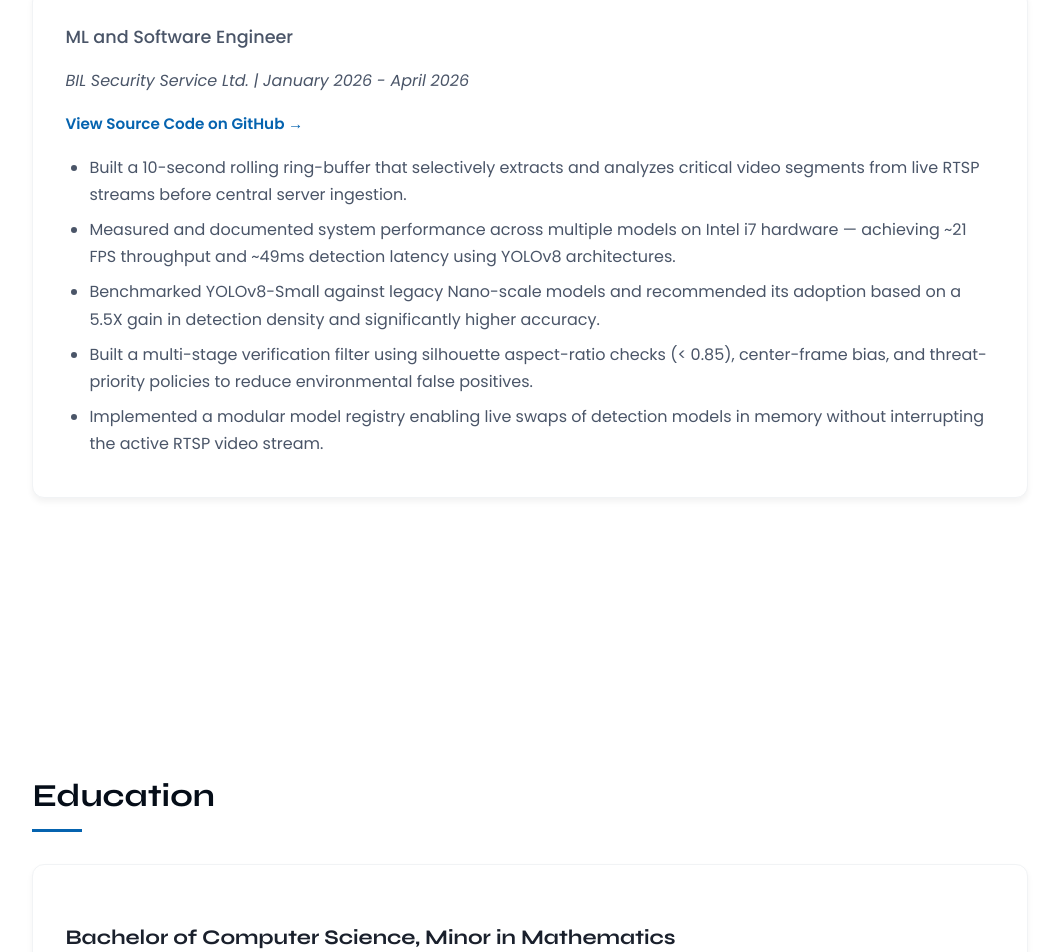
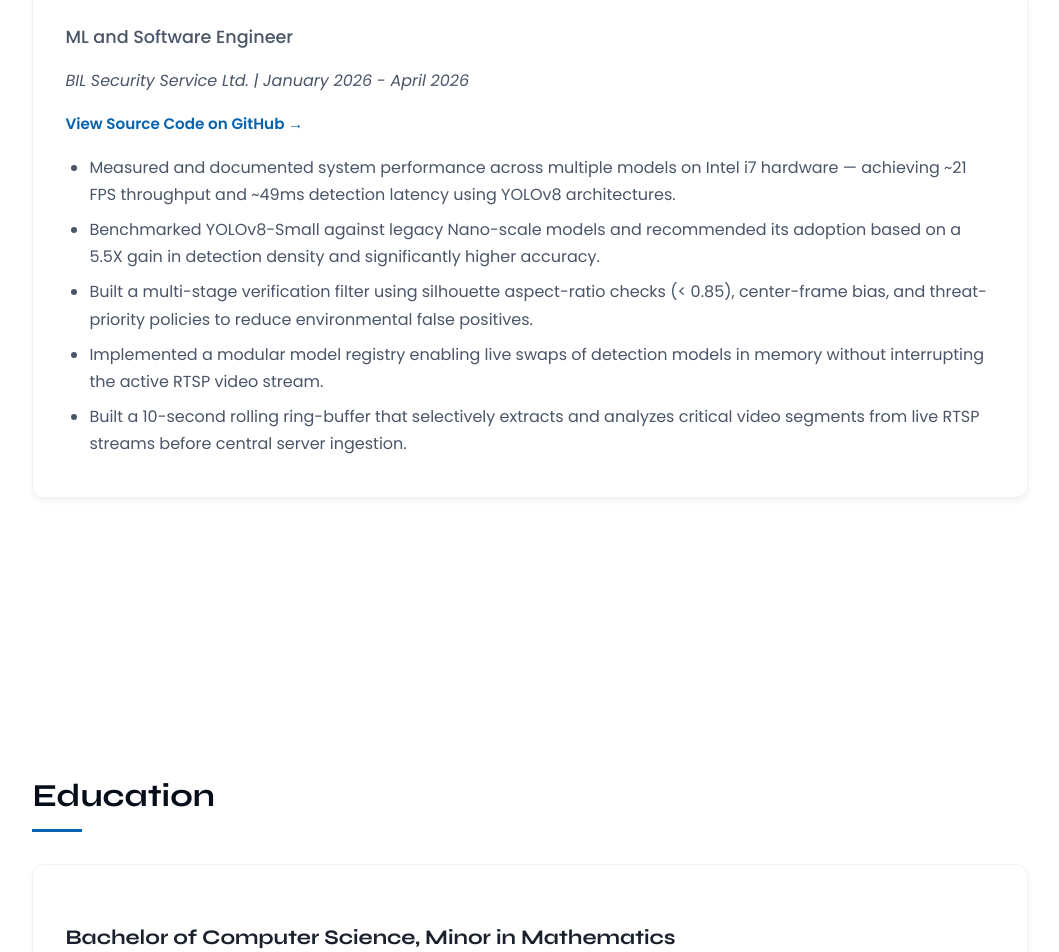
Before and after one commit to subhashyadavon/SubhashYadav, a React (Vite) app: page / in a window 1280 px wide. Shown: the part 2194-3146 px from the top of the page, without its empty margins (150-1209 px from the left). Built offline with nearby package versions, Linux system fonts and the light colour scheme.

Commit message:
Reorder BIL project bullet points

```diff
--- a/src/components/Experience/Experience.jsx
+++ b/src/components/Experience/Experience.jsx
@@ -23,11 +23,11 @@ const Experience = () => {
                     <p><em>BIL Security Service Ltd. | January 2026 - April 2026</em></p>
                     <p className="project-link"><a href="https://github.com/Onyelechie/bil_security_ml" target="_blank" rel="noopener noreferrer">View Source Code on GitHub →</a></p>
                     <ul>
-                        <li>Built a 10-second rolling ring-buffer that selectively extracts and analyzes critical video segments from live RTSP streams before central server ingestion.</li>
                         <li>Measured and documented system performance across multiple models on Intel i7 hardware — achieving ~21 FPS throughput and ~49ms detection latency using YOLOv8 architectures.</li>
                         <li>Benchmarked YOLOv8-Small against legacy Nano-scale models and recommended its adoption based on a 5.5X gain in detection density and significantly higher accuracy.</li>
                         <li>Built a multi-stage verification filter using silhouette aspect-ratio checks (&lt; 0.85), center-frame bias, and threat-priority policies to reduce environmental false positives.</li>
                         <li>Implemented a modular model registry enabling live swaps of detection models in memory without interrupting the active RTSP video stream.</li>
+                        <li>Built a 10-second rolling ring-buffer that selectively extracts and analyzes critical video segments from live RTSP streams before central server ingestion.</li>
                     </ul>
                 </div>
             </div>
```
